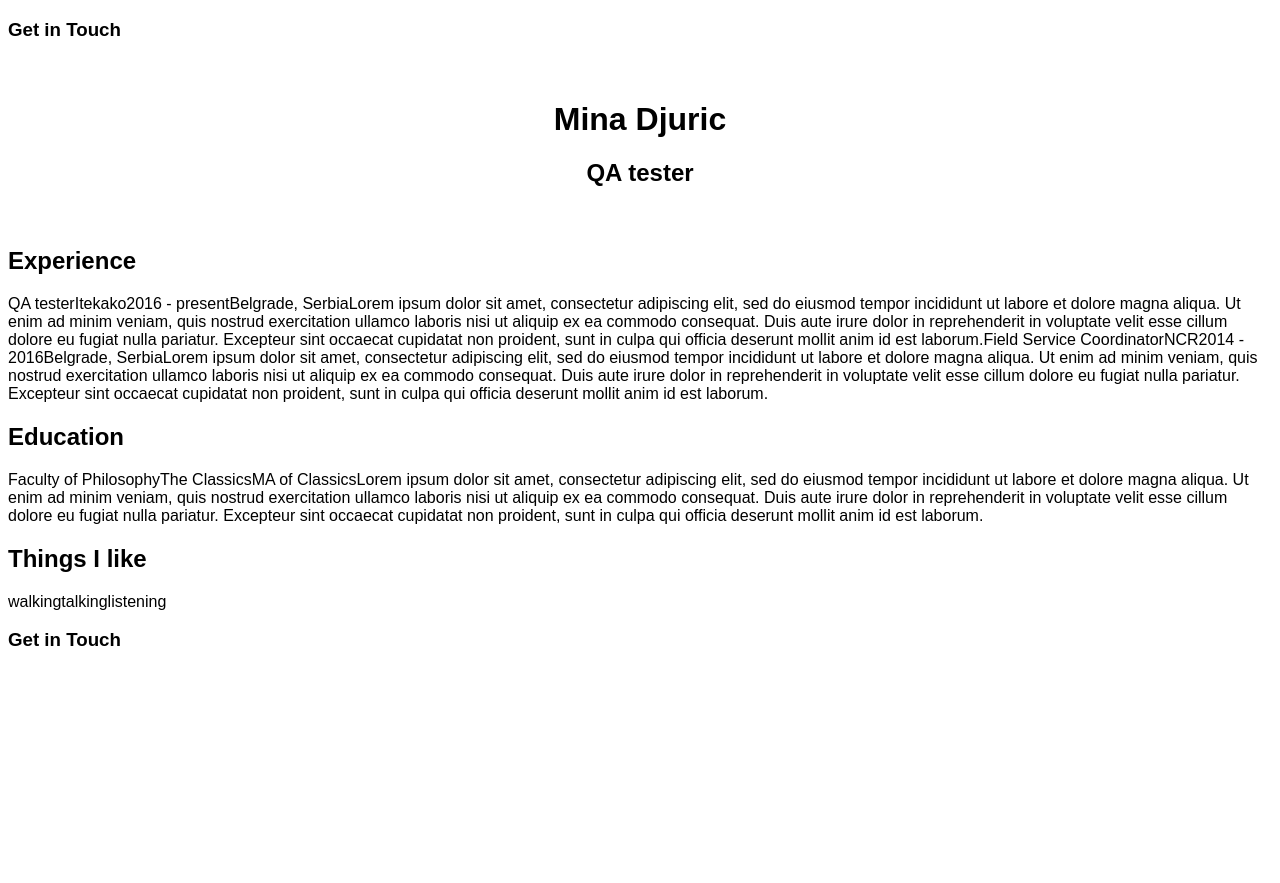
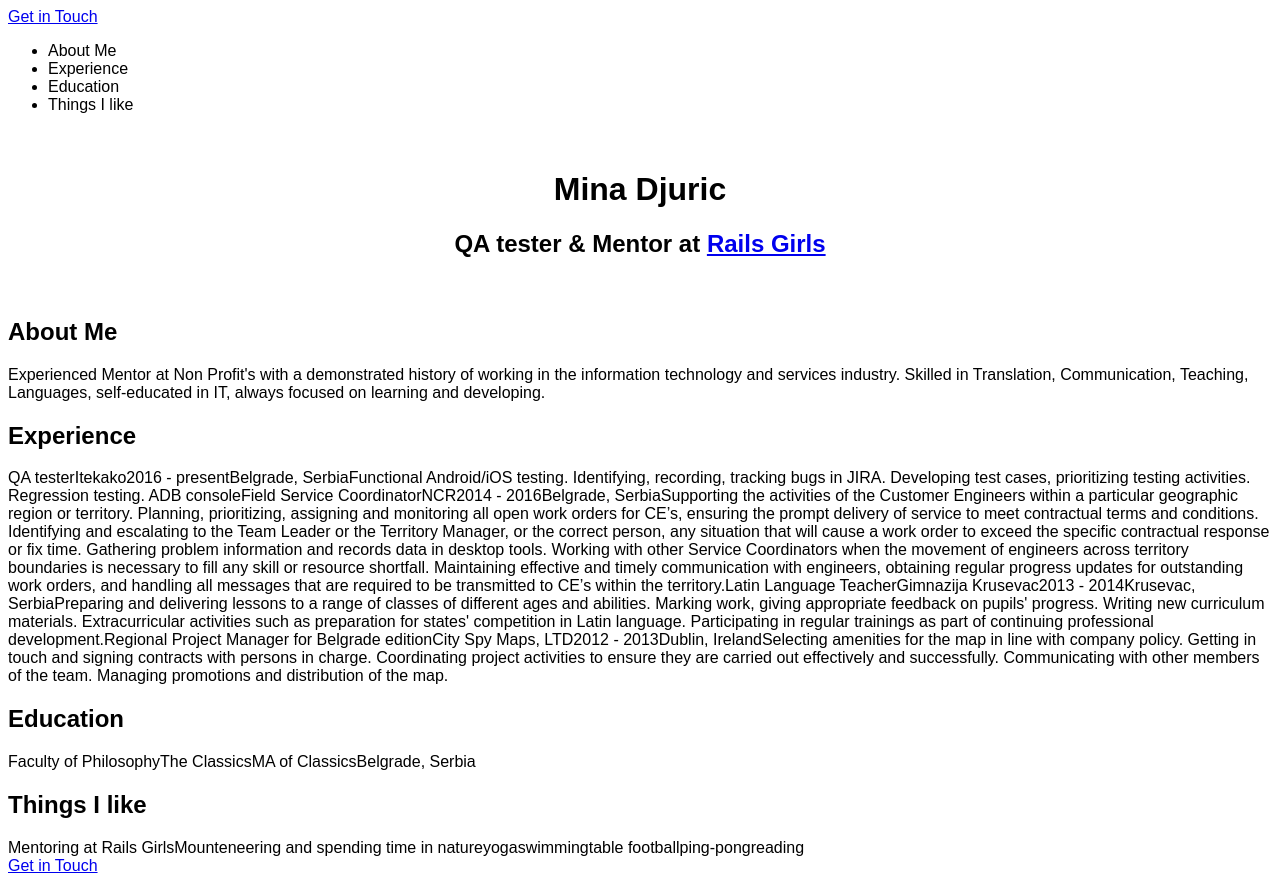
Before and after one commit to minadjuric/resume, a website: page app/index.html in a window 1280 px wide. Before the commit the page ends 800 px from the top, so only its background shows below. Drawn offline with nearby package versions, Linux system fonts and the light colour scheme; a web font is replaced by a local one.

Commit message:
HTML refilled

```diff
--- a/app/assets/scripts/resumeBuilder.js
+++ b/app/assets/scripts/resumeBuilder.js
@@ -5,14 +5,28 @@ var work = {
 			"employer": "Itekako",
 			"years": "2016 - present",
 			"location": "Belgrade, Serbia",
-			"description": "Lorem ipsum dolor sit amet, consectetur adipiscing elit, sed do eiusmod tempor incididunt ut labore et dolore magna aliqua. Ut enim ad minim veniam, quis nostrud exercitation ullamco laboris nisi ut aliquip ex ea commodo consequat. Duis aute irure dolor in reprehenderit in voluptate velit esse cillum dolore eu fugiat nulla pariatur. Excepteur sint occaecat cupidatat non proident, sunt in culpa qui officia deserunt mollit anim id est laborum."
+			"description" : "Functional Android/iOS testing. Identifying, recording, tracking bugs in JIRA. Developing test cases, prioritizing testing activities. Regression testing. ADB console"
 		},
 		{
 			"title": "Field Service Coordinator",
 			"employer": "NCR",
 			"years": "2014 - 2016",
 			"location": "Belgrade, Serbia",
-			"description": "Lorem ipsum dolor sit amet, consectetur adipiscing elit, sed do eiusmod tempor incididunt ut labore et dolore magna aliqua. Ut enim ad minim veniam, quis nostrud exercitation ullamco laboris nisi ut aliquip ex ea commodo consequat. Duis aute irure dolor in reprehenderit in voluptate velit esse cillum dolore eu fugiat nulla pariatur. Excepteur sint occaecat cupidatat non proident, sunt in culpa qui officia deserunt mollit anim id est laborum."
+			"description": "Supporting the activities of the Customer Engineers within a particular geographic region or territory. Planning, prioritizing, assigning and monitoring all open work orders for CE’s, ensuring the prompt delivery of service to meet contractual terms and conditions. Identifying and escalating to the Team Leader or the Territory Manager, or the correct person, any situation that will cause a work order to exceed the specific contractual response or fix time. Gathering problem information and records data in desktop tools. Working with other Service Coordinators when the movement of engineers across territory boundaries is necessary to fill any skill or resource shortfall. Maintaining effective and timely communication with engineers, obtaining regular progress updates for outstanding work orders, and handling all messages that are required to be transmitted to CE’s within the territory."
+		},
+		{
+			"title": "Latin Language Teacher",
+			"employer": "Gimnazija Krusevac",
+			"years": "2013 - 2014",
+			"location": "Krusevac, Serbia",
+			"description": "Preparing and delivering lessons to a range of classes of different ages and abilities. Marking work, giving appropriate feedback on pupils' progress. Writing new curriculum materials. Extracurricular activities such as preparation for states' competition in Latin language. Participating in regular trainings as part of continuing professional development."
+		},
+		{
+			"title": "Regional Project Manager for Belgrade edition",
+			"employer": "City Spy Maps, LTD",
+			"years": "2012 - 2013",
+			"location": "Dublin, Ireland",
+			"description": "Selecting amenities for the map in line with company policy. Getting in touch and signing contracts with persons in charge. Coordinating project activities to ensure they are carried out effectively and successfully. Communicating with other members of the team. Managing promotions and distribution of the map."
 		}
 	]
 };
@@ -23,12 +37,13 @@ var faculty = {
 			"uni": "Faculty of Philosophy",
 			"field": "The Classics",
 			"title" : "MA of Classics",
-			"description": "Lorem ipsum dolor sit amet, consectetur adipiscing elit, sed do eiusmod tempor incididunt ut labore et dolore magna aliqua. Ut enim ad minim veniam, quis nostrud exercitation ullamco laboris nisi ut aliquip ex ea commodo consequat. Duis aute irure dolor in reprehenderit in voluptate velit esse cillum dolore eu fugiat nulla pariatur. Excepteur sint occaecat cupidatat non proident, sunt in culpa qui officia deserunt mollit anim id est laborum."
+			"location": "Belgrade, Serbia",
+			//"description": "Lorem ipsum dolor sit amet, consectetur adipiscing elit, sed do eiusmod tempor incididunt ut labore et dolore magna aliqua. Ut enim ad minim veniam, quis nostrud exercitation ullamco laboris nisi ut aliquip ex ea commodo consequat. Duis aute irure dolor in reprehenderit in voluptate velit esse cillum dolore eu fugiat nulla pariatur. Excepteur sint occaecat cupidatat non proident, sunt in culpa qui officia deserunt mollit anim id est laborum."
 		}
 	]
 };
 
-var myHobbies = ["walking", "talking", "listening"];
+var myHobbies = ["Mentoring at Rails Girls", "Mounteneering and spending time in nature", "yoga", "swimming", "table football", "ping-pong", "reading"];
 
 work.display = function () {
 	for(job in work.jobs) {
@@ -48,6 +63,7 @@ faculty.display = function() {
 		$("#education").append(faculty.schools[school].field);
 		$("#education").append(faculty.schools[school].title);
 		$("#education").append(faculty.schools[school].description);
+		$("#education").append(faculty.schools[school].location);
 	}
 }
 
--- a/app/index.html
+++ b/app/index.html
@@ -17,12 +17,23 @@
 
 	<body>
 		<header>
-			<h3>Get in Touch</h3>
+			 <a href="#">Get in Touch</a>
+			 <ul>
+			 	<li>About Me</li>
+			 	<li>Experience</li>
+			 	<li>Education</li>
+			 	<li>Things I like</li>
+			 </ul>
 		</header>
 
 		<div id="info">
 			<h1>Mina Djuric</h1>
-			<h2>QA tester</h2>
+			<h2>QA tester & Mentor at <a href="#">Rails Girls</a></h2>
+		</div>
+
+		<div id="aboutMe">
+			<h2>About Me</h2>
+			<p>Experienced Mentor at Non Profit's with a demonstrated history of working in the information technology and services industry. Skilled in Translation, Communication, Teaching, Languages, self-educated in IT, always focused on learning and developing.</p>
 		</div>
 
 		<div id="experience">
@@ -38,7 +49,7 @@
 		</div>
 
 		<div id="footer">
-			<h3>Get in Touch</h3>
+			<a href="#">Get in Touch</a>
 		</div>
 
 		<script src="assets/scripts/resumeBuilder.js"></script>
--- a/gulp/tasks/watch.js
+++ b/gulp/tasks/watch.js
@@ -16,8 +16,7 @@ gulp.task('watch', function(){
 
 	watch('./app/assets/stylesheets/**/*.css', function(){
 		gulp.start("cssInject");
-	})
-
+	});
 });
 
 gulp.task('cssInject', ['styles'], function(){
```
